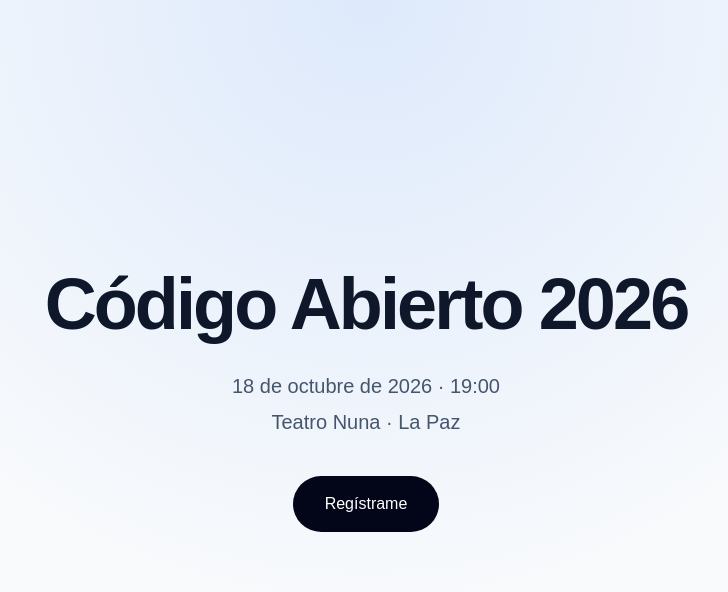
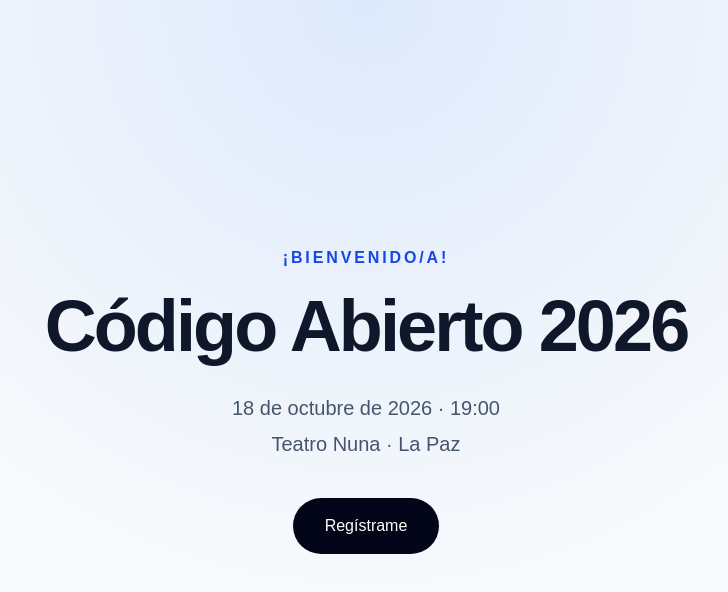
Before and after one commit to DevTalles-corp/codex-door-list, a Next.js app: page / in a window 1280 px wide. Shown: the top 592 px of the page, without its empty margins (274-1002 px from the left). Built offline with nearby package versions, Linux system fonts and the light colour scheme.

Commit message:
Agrega mensaje de bienvenida en la página principal

```diff
--- a/app/page.tsx
+++ b/app/page.tsx
@@ -2,6 +2,9 @@ export default function Home() {
   return (
     <main className="flex min-h-screen items-center justify-center px-6 py-16">
       <section className="w-full max-w-3xl text-center">
+        <p className="mb-5 text-sm font-semibold uppercase tracking-[0.18em] text-blue-700 sm:text-base">
+          ¡Bienvenido/a!
+        </p>
         <h1 className="text-balance text-5xl font-semibold tracking-[-0.04em] sm:text-7xl">
           Código Abierto 2026
         </h1>
```
